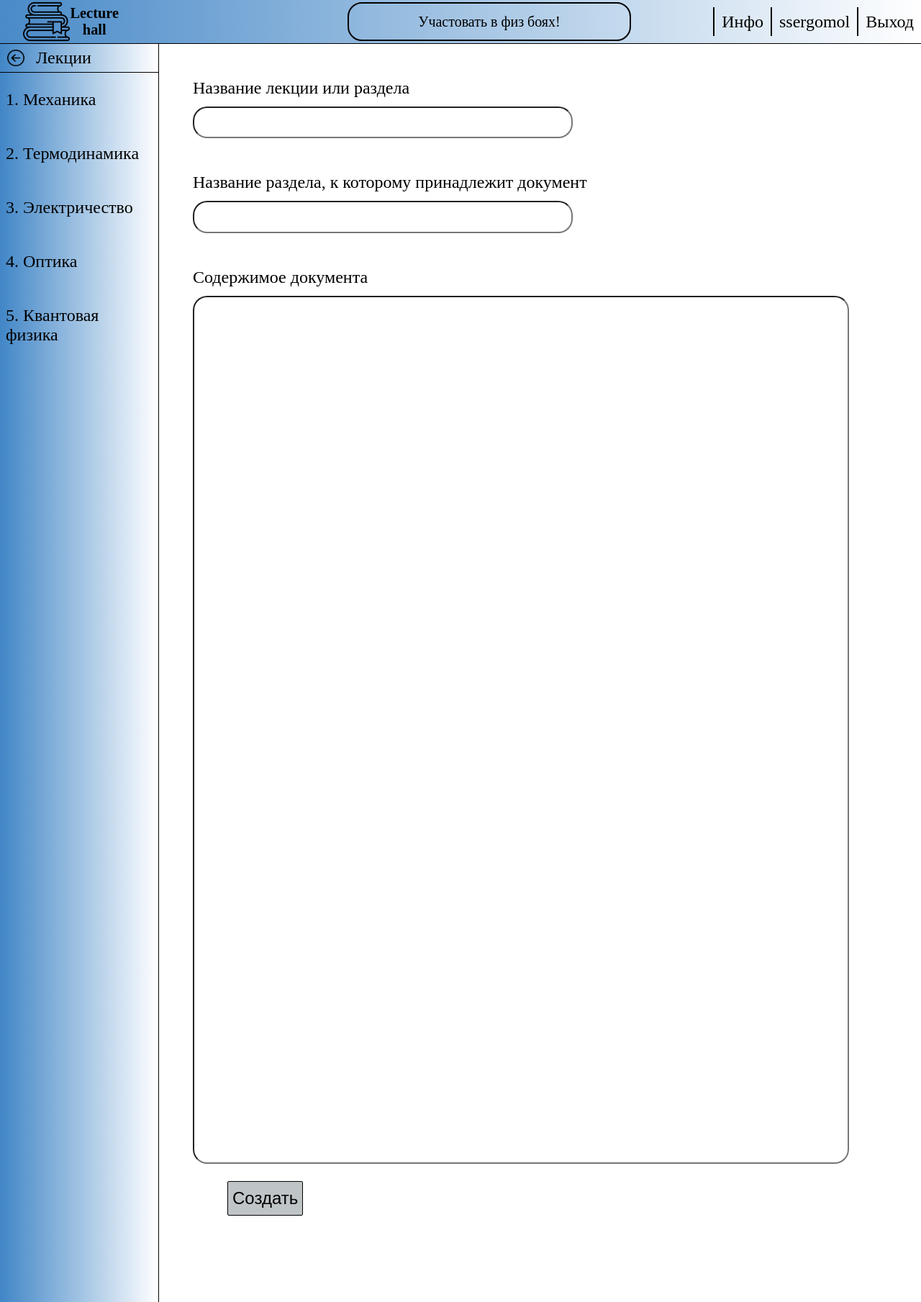
After one commit to ssergomol/Lecture-Hall, a Flask app: page /add_lecture in a window 1280 px wide. The commit adds this page. Shown: the whole page at 72% size. Run offline with Flask 2, Linux system fonts and the light colour scheme; a user stored in the database is signed in.

Commit message:
create page for adding lectures

```diff
--- a/website/auth.py
+++ b/website/auth.py
@@ -59,4 +59,4 @@ def signup():
 @login_required
 def logout():
     logout_user()
-    return render_template("log_in.html", user=current_user)
+    return redirect(url_for('auth.login'))
--- /dev/null
+++ b/website/static/css/add_lecture.css
@@ -0,0 +1,74 @@
+.main-field {
+    display: flex;
+    justify-content: start;
+    align-items: start;
+    width: 100%;
+    height: 100%;
+}
+
+.lecture-form {
+    display: flex;
+    flex-direction: column;
+    justify-content: start;
+    align-items: start;
+    padding-left: 2em;
+    padding-top: 2em;
+}
+
+.input-label {
+    font-size: 1em;
+    padding-bottom: 0.5em;
+}
+
+.form-input {
+    display: block;
+    padding-left: 10px;
+    border-radius: 20px;
+    font-size: 1em;
+    height: 1.6em;
+    width: 40vw;
+}
+
+.input-container {
+    display: flex;
+    flex-direction: column;
+    margin-bottom: 2em;
+}
+
+.lecture-text-input {
+    display: block;
+    padding-left: 10px;
+    border-radius: 20px;
+    font-size: 1em;
+    width: 70vw;
+    height: 50em
+}
+
+.form-input-btn {
+    height: 2em;
+    border-radius: 2px;
+    background: #bfc4c7;
+    border: 1px solid black;
+    color: rgb(0, 0, 0);
+    font-size: 3vh;
+}
+
+.form-input-btn:hover {
+    cursor: pointer;
+    background:  #529e4e;
+    transition: all 0.15s ease-out;
+}
+
+.lecture-container-btn {
+    display: flex;
+    flex-direction: column;
+    padding-bottom: 5em;
+    padding-left: 2em;
+
+}
+
+.lecture-container-input {
+    display: flex;
+    flex-direction: column;
+    padding-bottom: 1em;
+}
--- /dev/null
+++ b/website/templates/add_lecture.html
@@ -0,0 +1,44 @@
+{% extends "left_bar_base.html" %}
+
+{% block styles %}
+<link rel="stylesheet" href="../static/css/add_lecture.css">
+{% endblock %}
+
+{% block main_part %}
+<div class="main-field">
+    <form method="POST" class="lecture-form">
+        <div class="input-container">
+            <label for="title" class="input-label">Название лекции или раздела</label>
+            <input
+            class="form-input"
+            type="text"
+            name="title"
+            id="title"
+            />
+        </div>
+        <div class="input-container">
+            <label for="parent-section" class="input-label">Название раздела, к которому принадлежит документ</label>
+            <input
+            class="form-input"
+            type="text"
+            name="parent-section"
+            id="parent-section"
+            />
+        </div>
+        <div class="lecture-container-input">
+            <label for="lecture-text" class="input-label">Содержимое документа</label>
+            <input
+            class="lecture-text-input"
+            type="text"
+            name="lecture-text"
+            id="lecture-text"
+            />
+        </div>
+        <div class="lecture-container-btn">
+            <button class="form-input-btn" type="submit">
+                Создать
+            </button>
+        </div>
+    </form>
+</div>
+{% endblock %}
--- a/website/templates/profile.html
+++ b/website/templates/profile.html
@@ -43,7 +43,9 @@
 				<div class="naming">
 					Публикации
 				</div>
-				<img src="../static/images/plus1.png">
+				<a href="/add_lecture">
+					<img src="../static/images/plus1.png">
+				</a>
 				<textarea class="find">
 					Поиск
 				</textarea>
--- a/website/views.py
+++ b/website/views.py
@@ -16,3 +16,8 @@ def info():
 @login_required
 def profile():
     return render_template("profile.html", user=current_user)
+
+@views.route('/add_lecture')
+@login_required
+def add_lecture():
+    return render_template("add_lecture.html", user=current_user)
```
Also changed, not shown: website/models.py (+9 -0 lines), website/database.db (added).
